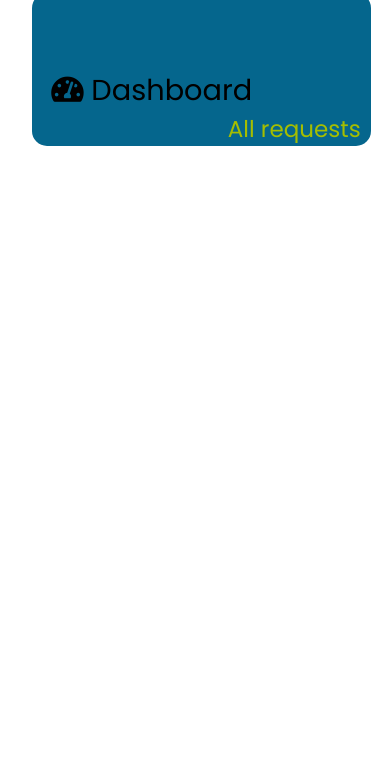
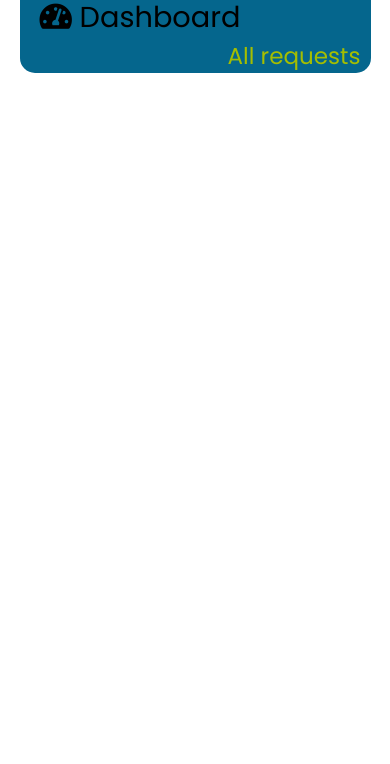
Before and after one commit to oluwatobiloba2000/Maintenance-tracker, a plain HTML site: page UI/HTML/user/user.html in a window 390 px wide. Shown: the part 80-844 px from the top of the page. Drawn offline with Linux system fonts and the light colour scheme.

Commit message:
added fontawesome and made dasdboard responsive

```diff
--- a/UI/HTML/user/user.html
+++ b/UI/HTML/user/user.html
@@ -20,7 +20,7 @@
         <h2>
           <a href="../../../index.html"><img id="logo" src="../../img/logo.png" alt="logo">&nbsp;Maintenance Tracker</a>
         </h2>
-        <span class="nav-bar">☰</span>
+        <span class="nav-bar"><i class="fa fa-bars"></i></span>
         <span id="top_username_display" class="top_nav_username i"><i class="far fa-user"></i>&nbsp;Username <i
             class="fas fa-check-circle"></i></span>
       </div>
--- a/UI/STYLE/adminStyle.css
+++ b/UI/STYLE/adminStyle.css
@@ -210,6 +210,21 @@ a:focus {
 /* REQUEST STYLES ENDS */
 
 /* RESPONSIVENESS */
+@media all and (max-width:400px){
+    .dashboard_content {
+        padding-left: 0px;
+    }
+    .dashboard {
+        top: 0;
+        margin: 0;
+        padding-top: 40px;
+        margin-left: 0px;
+    }
+    .page_container {
+        padding-top: 0px;
+    }
+}
+
 @media all and (max-width:1000px) {
     .nav-bar {
         display: block;
--- a/UI/STYLE/adminStyle/approve-request-admin.css
+++ b/UI/STYLE/adminStyle/approve-request-admin.css
@@ -228,6 +228,21 @@ a:focus {
 /* REQUEST STYLES ENDS */
 
 /* RESPONSIVENESS */
+@media all and (max-width:400px){
+    .dashboard_content {
+        padding-left: 0px;
+    }
+    .dashboard {
+        top: 0;
+        margin: 0;
+        padding-top: 40px;
+        margin-left: 0px;
+    }
+    .page_container {
+        padding-top: 0px;
+    }
+}
+
 @media all and (max-width:1000px) {
     .nav-bar {
         display: block;
--- a/UI/STYLE/adminStyle/filter-request-admin.css
+++ b/UI/STYLE/adminStyle/filter-request-admin.css
@@ -187,6 +187,21 @@ a:focus {
 }
 
 /* RESPONSIVENESS */
+@media all and (max-width:400px){
+    .dashboard_content {
+        padding-left: 0px;
+    }
+    .dashboard {
+        top: 0;
+        margin: 0;
+        padding-top: 40px;
+        margin-left: 0px;
+    }
+    .page_container {
+        padding-top: 0px;
+    }
+}
+
 @media all and (max-width:1000px) {
     .nav-bar {
         display: block;
--- a/UI/STYLE/adminStyle/pending-request-admin.css
+++ b/UI/STYLE/adminStyle/pending-request-admin.css
@@ -187,6 +187,21 @@ a:focus {
 }
 
 /* RESPONSIVENESS */
+@media all and (max-width:400px){
+    .dashboard_content {
+        padding-left: 0px;
+    }
+    .dashboard {
+        top: 0;
+        margin: 0;
+        padding-top: 40px;
+        margin-left: 0px;
+    }
+    .page_container {
+        padding-top: 0px;
+    }
+}
+
 @media all and (max-width:1000px) {
     .nav-bar {
         display: block;
--- a/UI/STYLE/adminStyle/resolve-request-admin.css
+++ b/UI/STYLE/adminStyle/resolve-request-admin.css
@@ -187,6 +187,21 @@ a:focus {
 }
 
 /* RESPONSIVENESS */
+@media all and (max-width:400px){
+    .dashboard_content {
+        padding-left: 0px;
+    }
+    .dashboard {
+        top: 0;
+        margin: 0;
+        padding-top: 40px;
+        margin-left: 0px;
+    }
+    .page_container {
+        padding-top: 0px;
+    }
+}
+
 @media all and (max-width:1000px) {
     .nav-bar {
         display: block;
--- a/UI/STYLE/userStyle.css
+++ b/UI/STYLE/userStyle.css
@@ -272,6 +272,20 @@ button {
 }
 
 /* RESPONSIVENESS */
+@media all and (max-width:400px){
+    .dashboard_content {
+        padding-left: 0px;
+    }
+    .dashboard {
+        top: 0;
+        margin: 0;
+        padding-top: 40px;
+        margin-left: 0px;
+    }
+    .page_container {
+        padding-top: 0px;
+    }
+}
 @media all and (max-width:1000px) {
     .nav-bar {
         display: block;
--- a/UI/STYLE/userStyle/approved-requests.css
+++ b/UI/STYLE/userStyle/approved-requests.css
@@ -255,6 +255,21 @@ button {
 }
 
 /* RESPONSIVENESS */
+@media all and (max-width:400px){
+    .dashboard_content {
+        padding-left: 0px;
+    }
+    .dashboard {
+        top: 0;
+        margin: 0;
+        padding-top: 40px;
+        margin-left: 0px;
+    }
+    .page_container {
+        padding-top: 0px;
+    }
+}
+
 @media all and (max-width:1000px) {
     .nav-bar {
         display: block;
--- a/UI/STYLE/userStyle/rejected-requests.css
+++ b/UI/STYLE/userStyle/rejected-requests.css
@@ -198,20 +198,7 @@ a:focus {
     box-shadow: 0 4px 8px 0 rgba(0, 0, 0, 0.561), 0 6px 20px 0 rgba(0, 0, 0, 0.513);
 }
 
-/* .request_title {
-    padding: 1%;
-    margin: 0;
-    background: rgba(5, 102, 141, 0.342);
-}
 
-.time_created {
-    float: right;
-}
-
-.request_status {
-    margin-right: 3px;
-    text-align: right;
-} */
 
 /* REQUEST STYLES ENDS */
 #pop_up_form {
@@ -269,6 +256,21 @@ button {
 }
 
 /* RESPONSIVENESS */
+@media all and (max-width:400px){
+    .dashboard_content {
+        padding-left: 0px;
+    }
+    .dashboard {
+        top: 0;
+        margin: 0;
+        padding-top: 40px;
+        margin-left: 0px;
+    }
+    .page_container {
+        padding-top: 0px;
+    }
+}
+
 @media all and (max-width:1000px) {
     .nav-bar {
         display: block;
```
Also changed, not shown: UI/HTML/admin/admin.html (+1 -1 lines), UI/HTML/admin/approve-request-admin.html (+1 -1 lines), UI/HTML/admin/filter-request-admin.html (+1 -1 lines), UI/HTML/admin/pending-request-admin.html (+1 -1 lines), UI/HTML/admin/resolve-request-admin.html (+1 -1 lines), UI/HTML/user/approved-requests.html (+1 -1 lines), UI/HTML/user/rejected-requests.html (+1 -1 lines).
